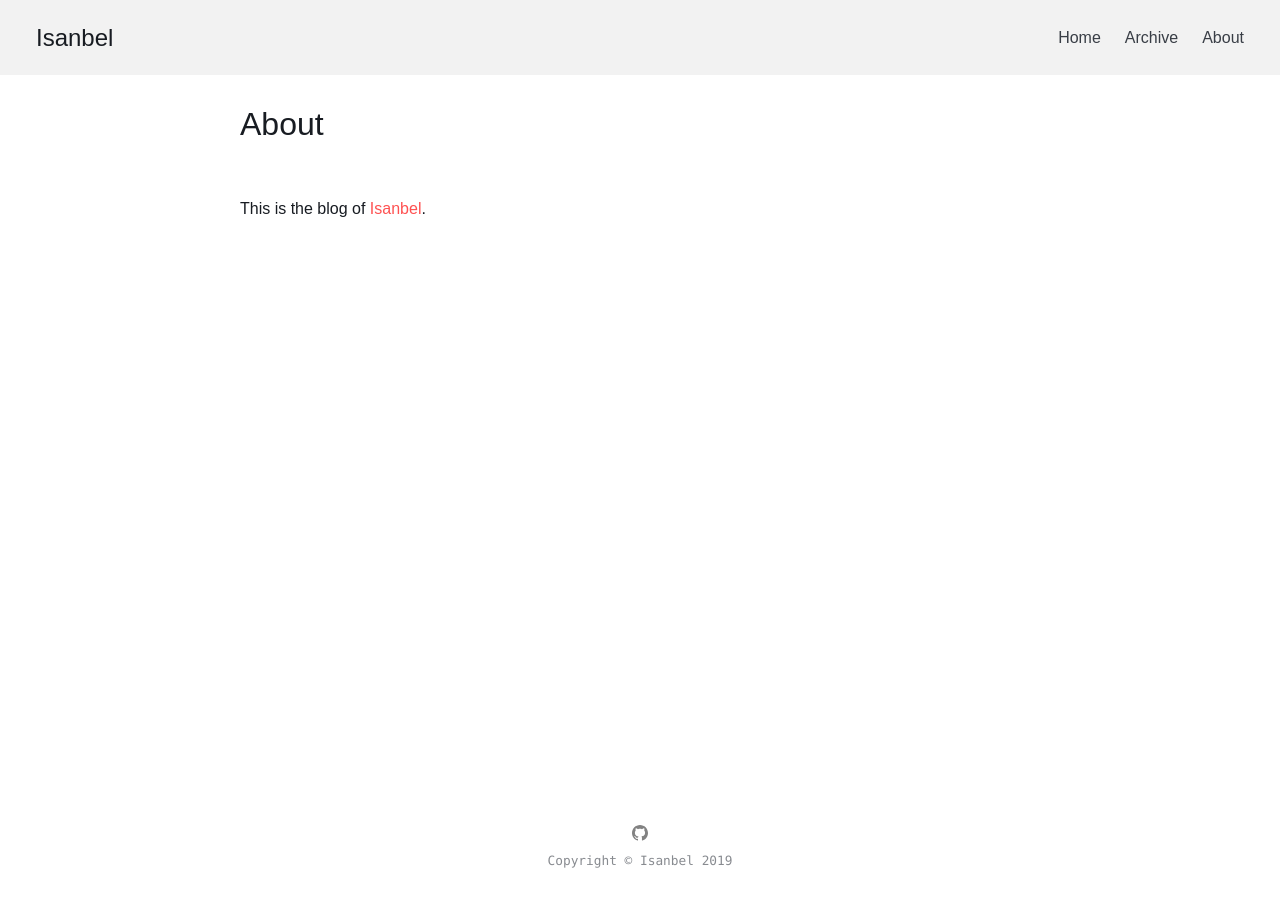
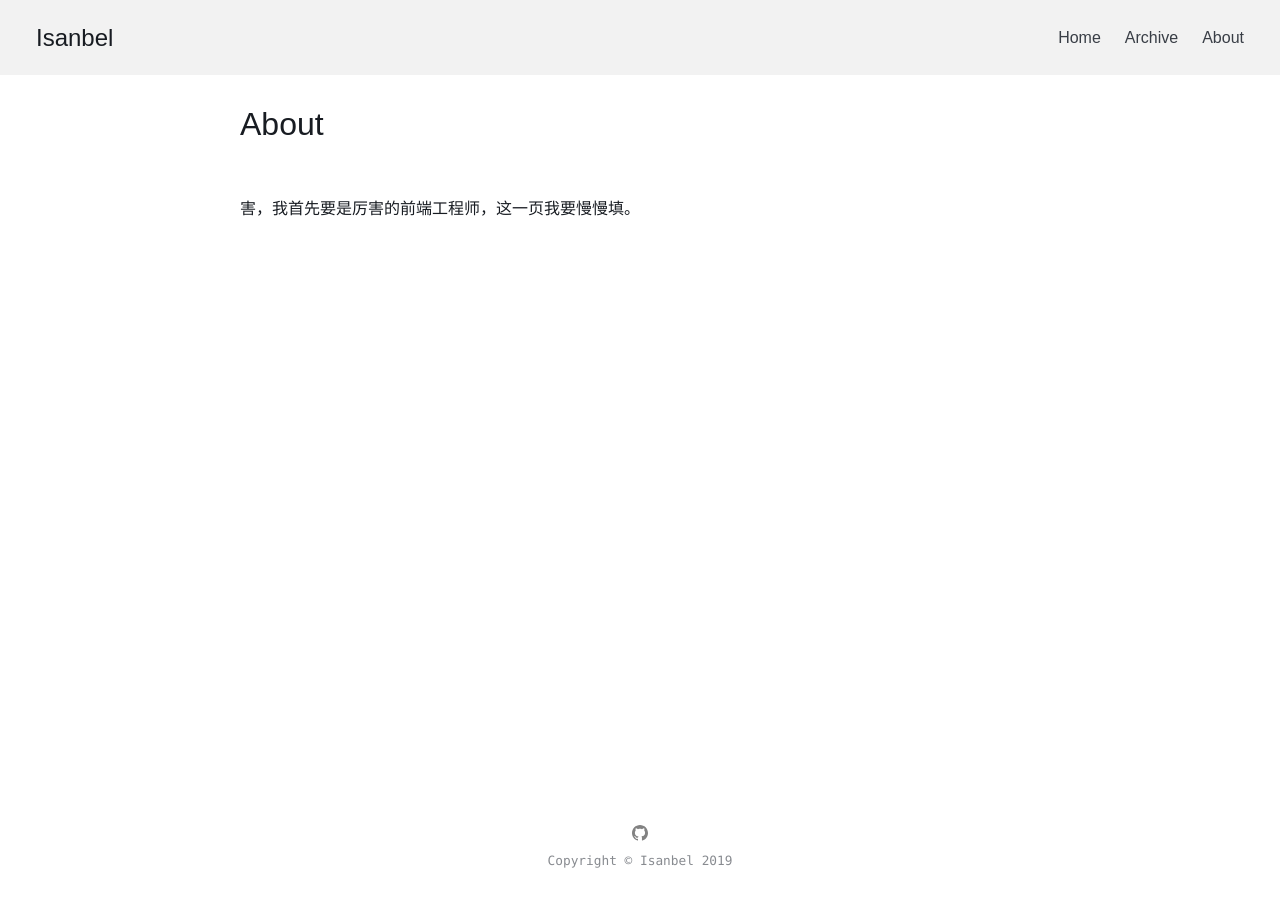
Before and after one commit to guxi11/guxi11.github.io, a Jekyll site: the page built from about.md, in a window 1280 px wide. Built offline with Jekyll 4.4.1, drawn with Linux system fonts in a browser that asks for light colours.

Commit message:
fix: about and link-base-color

```diff
--- a/_sass/atina/_variables.scss
+++ b/_sass/atina/_variables.scss
@@ -22,7 +22,7 @@
 $border-color: tint($base-color, 80%) !default;
 $overlay-color: $base-color !default;
 
-$link-base-color: #fe2626 !default;
+$link-base-color: #00838a !default;
 $link-visited-color: shade($link-base-color, 15%) !default;
 
 /* Syntax highlighting (base16) colors */
--- a/about.md
+++ b/about.md
@@ -4,4 +4,4 @@
 permalink: /about/
 ---
 
-This is the blog of [Isanbel](https://github.com/isanbel).
+害，我首先要是厉害的前端工程师，这一页我要慢慢填。
```
